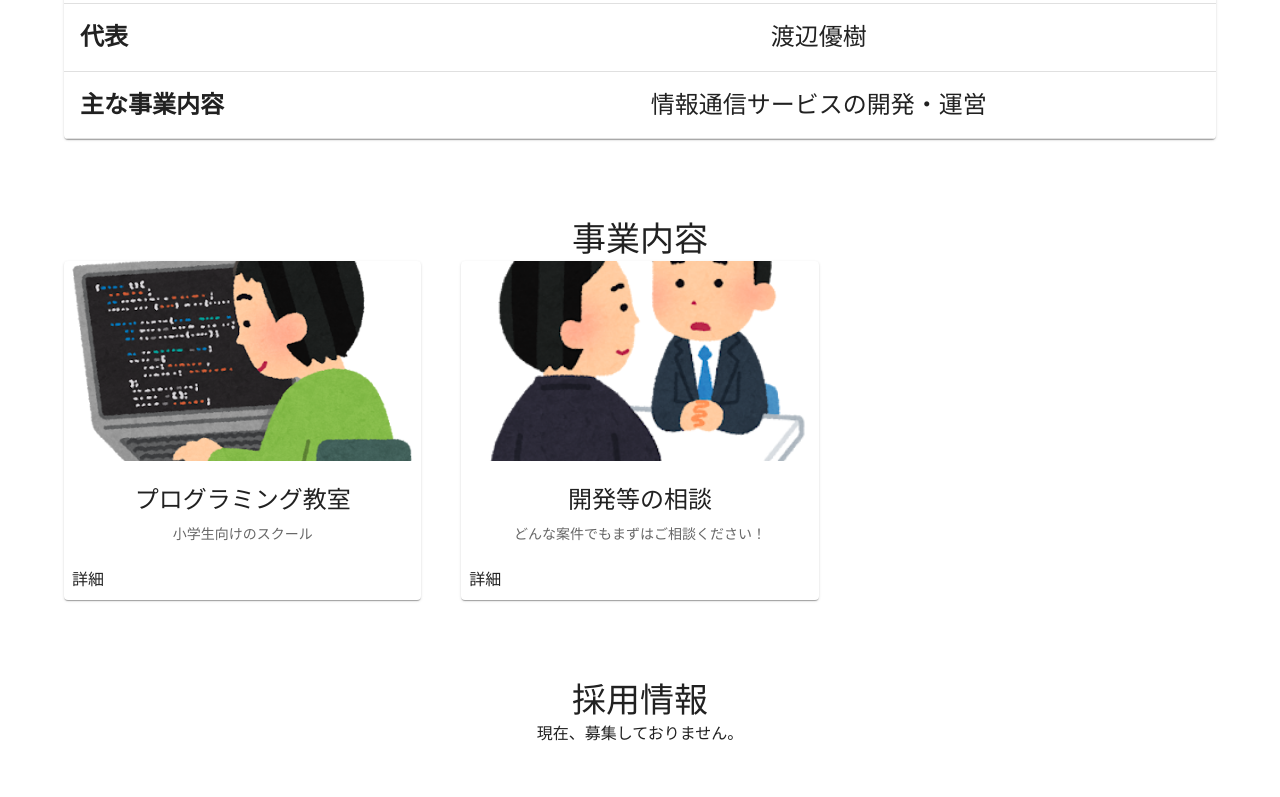
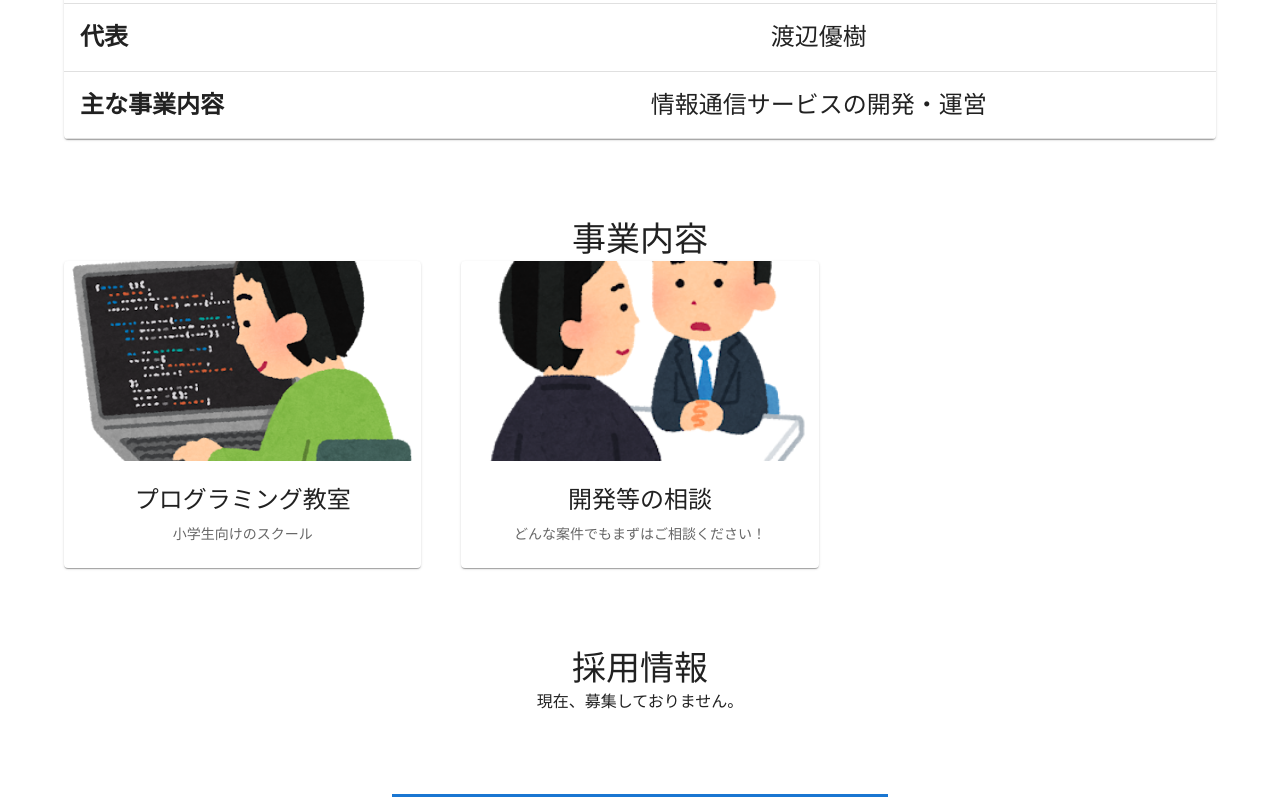
Before and after one commit to yutaroud/rect, a Next.js app: page / in a window 1280 px wide. Shown: the part 576-1373 px from the top of the page. Built offline with nearby package versions, Linux system fonts and the light colour scheme.

Commit message:
[#77]カードコンポーネントの調整

```diff
--- a/src/components/MediaCard.tsx
+++ b/src/components/MediaCard.tsx
@@ -1,12 +1,12 @@
 import Link from 'next/link';
 import Image from 'next/image';
 import Card from '@mui/material/Card';
-import CardActions from '@mui/material/CardActions';
 import CardContent from '@mui/material/CardContent';
 import Typography from '@mui/material/Typography';
 
 export default function MediaCard({ heading, text, href, imgSrc, imgAlt }: { heading: string; text: string, href: string, imgSrc: string, imgAlt: string }) {
   return (
+    <Link href={href}>
       <Card>
         <Image
           alt={imgAlt}
@@ -27,9 +27,7 @@ export default function MediaCard({ heading, text, href, imgSrc, imgAlt }: { hea
             {text}
           </Typography>
         </CardContent>
-      <CardActions>
-        <Link href={href}>詳細</Link>
-      </CardActions>
       </Card>
+    </Link>
   );
 }
```
Lines whose indentation alone changed are shown as unchanged.
